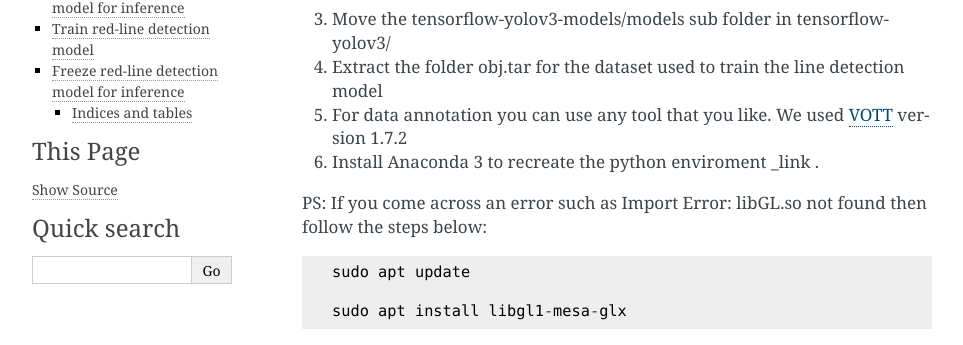
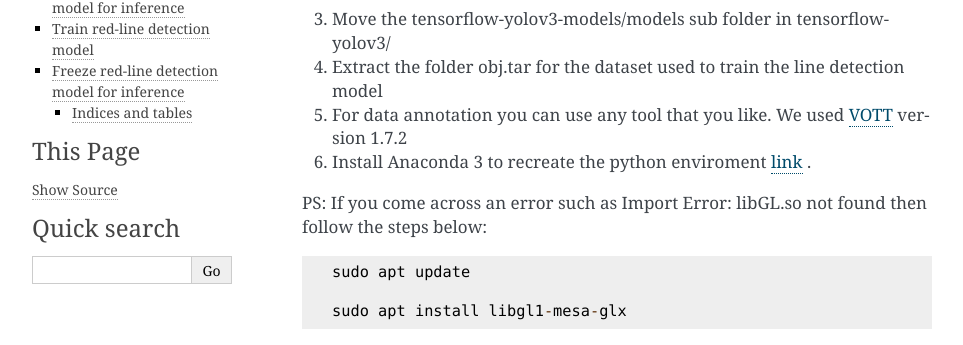
Before and after one commit to DigitalHealthIntegration/rdt-reader, a Sphinx documentation site: the page built from docs/source/index.rst, in a window 1280 px wide and 900 px high. Shown: the part 286-631 px from the top of the window, without its empty margins (148-1111 px from the left). Built offline with Sphinx 7.4.7, drawn with Linux system fonts in a browser that asks for light colours.

```diff
--- a/docs/source/index.rst
+++ b/docs/source/index.rst
@@ -30,7 +30,7 @@ Quickstart
 
     5. For data annotation you can use any tool that you like. We used VOTT_ version 1.7.2
 
-    6. Install Anaconda 3 to recreate the python enviroment _link .
+    6. Install Anaconda 3 to recreate the python enviroment link_ .
 
     .. _link : https://www.anaconda.com/distribution/
 
```
